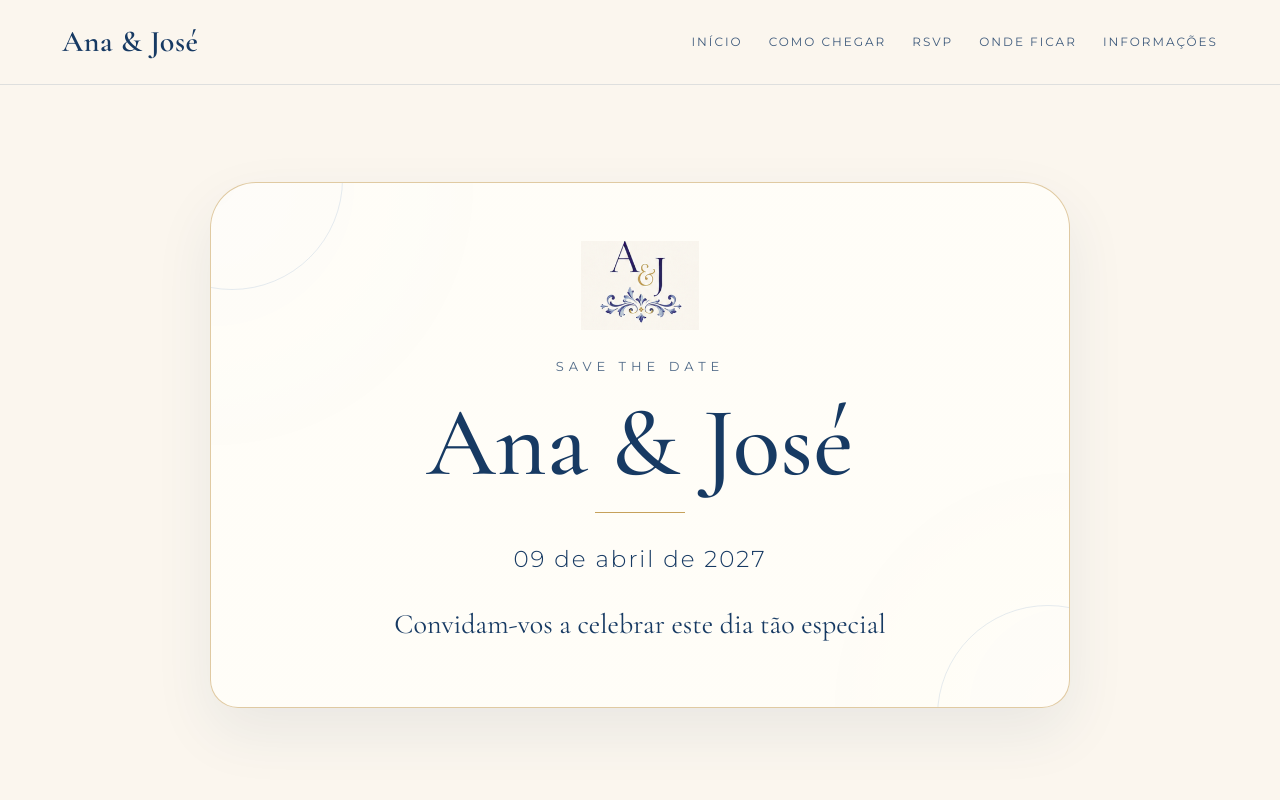
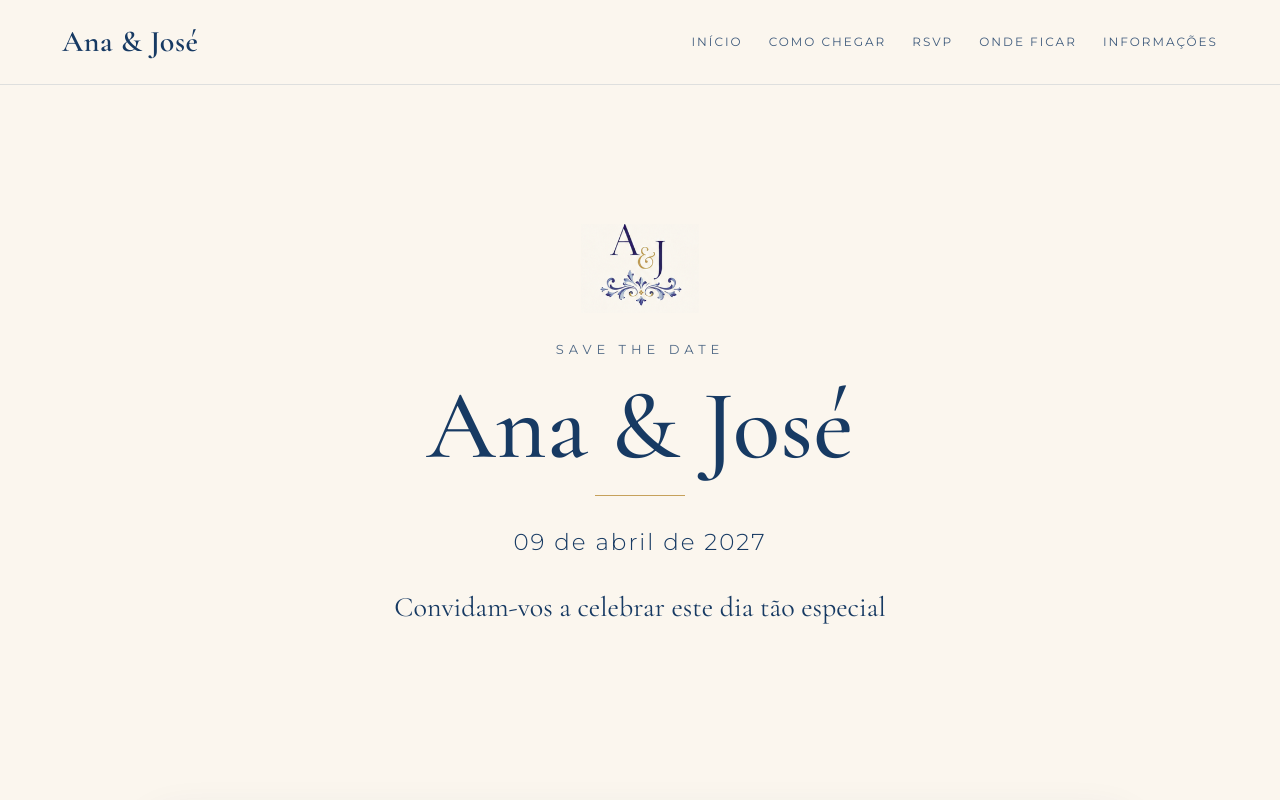
Before and after one commit to jpsitecas/ana-jose-convite, a plain HTML site: page index.html in a window 1280 px wide. Shown: the top 800 px of the page. Drawn offline with nearby package versions, Linux system fonts and the light colour scheme; grey boxes are pictures that could not be loaded.

Commit message:
Update index.html

```diff
--- a/index.html
+++ b/index.html
@@ -133,36 +133,18 @@ margin-bottom:60px;
 .invite-frame{
 max-width:860px;
 margin:0 auto;
-padding:58px 38px 62px;
-border:1px solid rgba(198,161,91,.55);
-border-radius:46px 46px 28px 28px;
-background:
-linear-gradient(rgba(255,253,248,.94),rgba(255,253,248,.94)),
-radial-gradient(circle at top left, rgba(111,149,191,.18), transparent 32%),
-radial-gradient(circle at bottom right, rgba(198,161,91,.15), transparent 30%);
-box-shadow:0 24px 60px rgba(23,58,99,.08);
+padding:42px 28px 46px;
+background:transparent;
+border:none;
+border-radius:0;
+box-shadow:none;
 position:relative;
-overflow:hidden;
+overflow:visible;
 }
 
 .invite-frame:before,
 .invite-frame:after{
-content:"";
-position:absolute;
-width:220px;
-height:220px;
-border:1px solid rgba(111,149,191,.18);
-border-radius:50%;
-}
-
-.invite-frame:before{
-top:-115px;
-left:-90px;
-}
-
-.invite-frame:after{
-bottom:-120px;
-right:-90px;
+display:none;
 }
 
 .monogram{
@@ -222,11 +204,11 @@ z-index:2;
 .photo-box{
 margin:20px auto 75px;
 max-width:980px;
-border-radius:34px;
+border-radius:24px;
 overflow:hidden;
-box-shadow:0 22px 55px rgba(23,58,99,.15);
-background:#fffdf8;
-border:10px solid #fffdf8;
+box-shadow:0 18px 45px rgba(23,58,99,.12);
+background:transparent;
+border:none;
 }
 
 .photo-box img{
```
